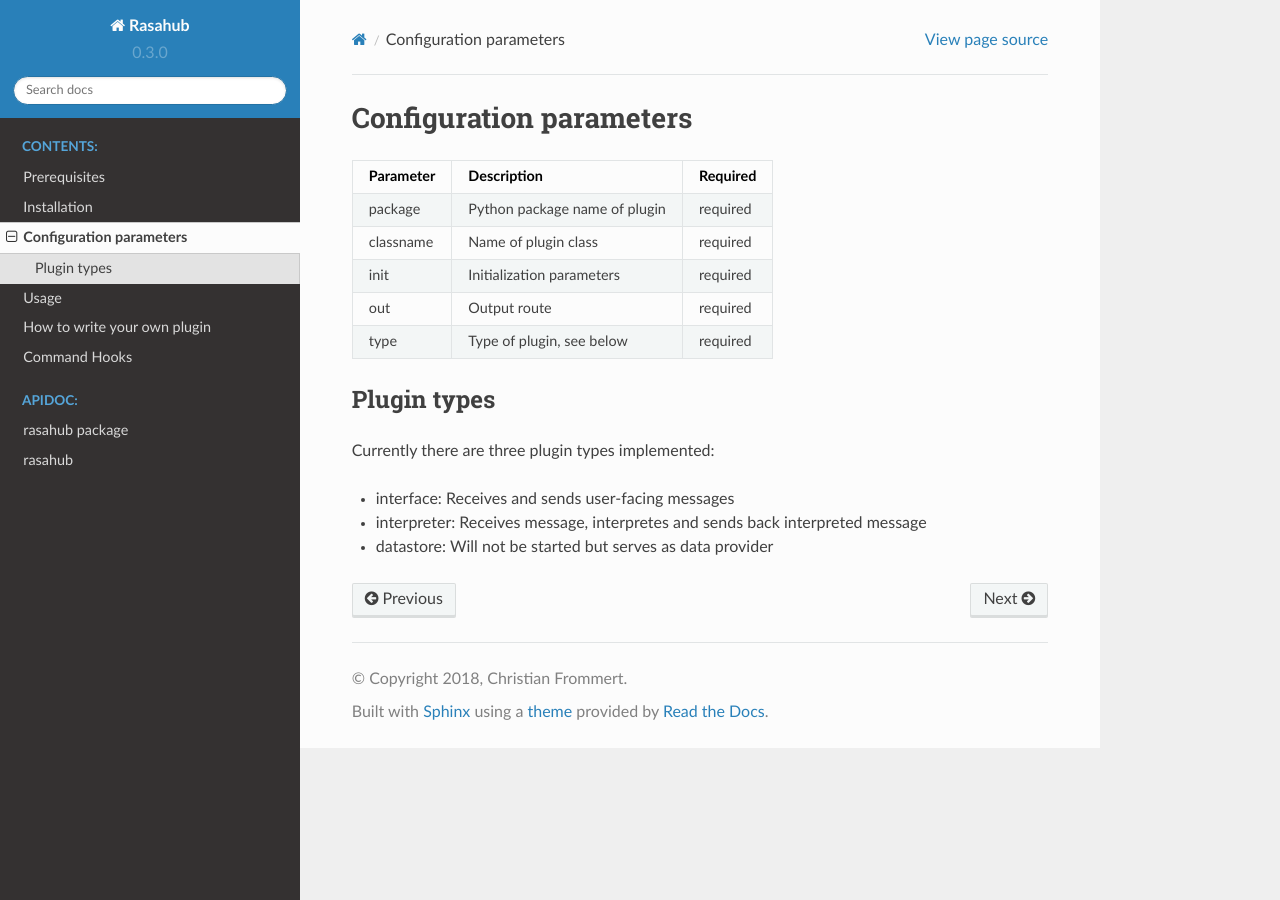
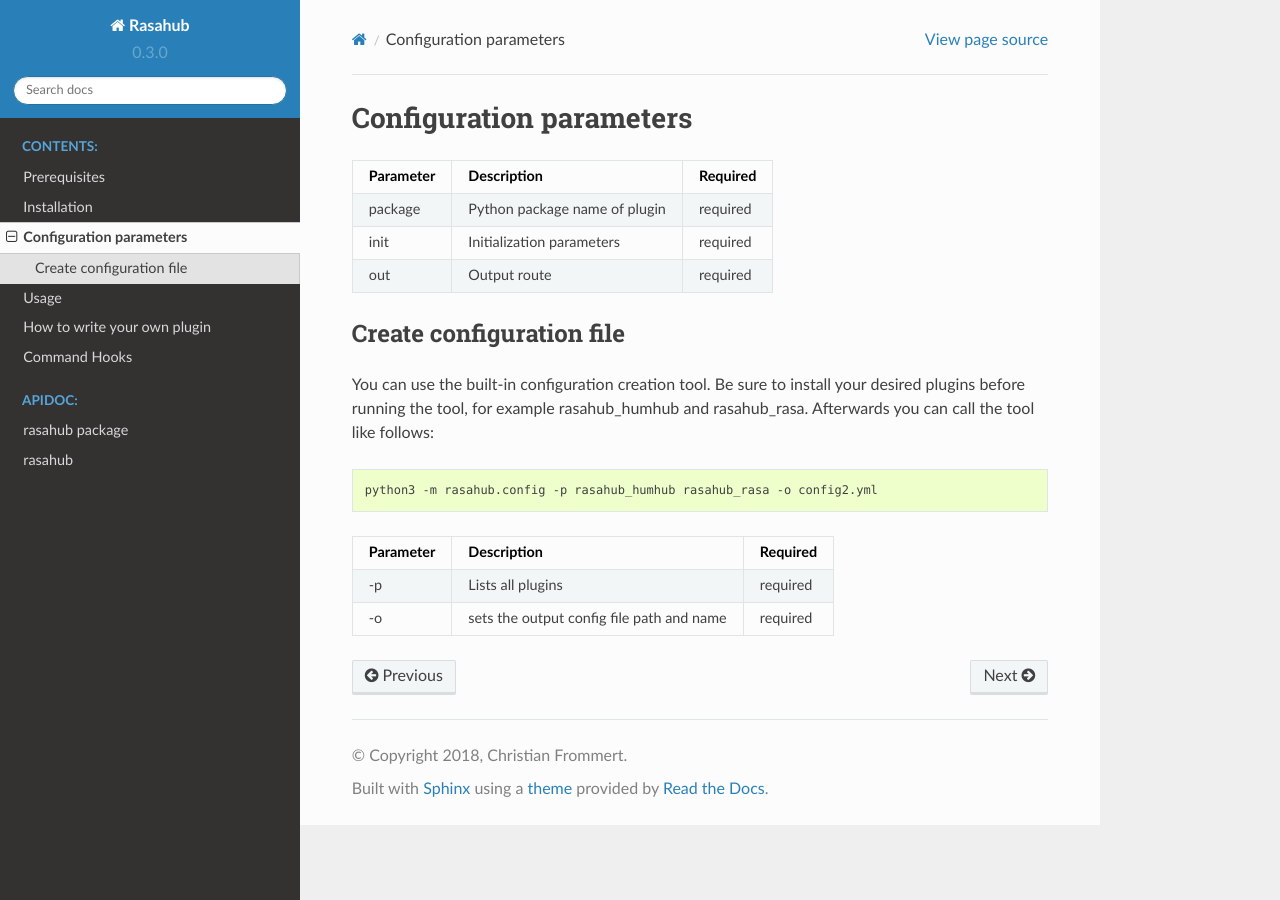
Before and after one commit to KMI-KPZ/rasahub, a Sphinx documentation site: the page built from docs/configuration.rst, in a window 1280 px wide. Built offline with Sphinx 7.4.7 and the Read the Docs theme 2.0.0, drawn with Linux system fonts in a browser that asks for light colours.

Commit message:
Adjust docs for config creation tool

```diff
--- a/docs/configuration.rst
+++ b/docs/configuration.rst
@@ -8,20 +8,28 @@
 +============+=======================================+===========+
 | package    | Python package name of plugin         | required  |
 +------------+---------------------------------------+-----------+
-| classname  | Name of plugin class                  | required  |
-+------------+---------------------------------------+-----------+
 | init       | Initialization parameters             | required  |
 +------------+---------------------------------------+-----------+
 | out        | Output route                          | required  |
 +------------+---------------------------------------+-----------+
-| type       | Type of plugin, see below             | required  |
-+------------+---------------------------------------+-----------+
 
-Plugin types
-------------
 
-Currently there are three plugin types implemented:
+Create configuration file
+-------------------------
 
-* interface: Receives and sends user-facing messages
-* interpreter: Receives message, interpretes and sends back interpreted message
-* datastore: Will not be started but serves as data provider
+You can use the built-in configuration creation tool.
+Be sure to install your desired plugins before running the tool, for example
+rasahub_humhub and rasahub_rasa. Afterwards you can call the tool like follows:
+
+.. code-block:: bash
+
+    python3 -m rasahub.config -p rasahub_humhub rasahub_rasa -o config2.yml
+
+
++------------+-------------------------------------------+-----------+
+| Parameter  | Description                               | Required  |
++============+===========================================+===========+
+| -p         | Lists all plugins                         | required  |
++------------+-------------------------------------------+-----------+
+| -o         | sets the output config file path and name | required  |
++------------+-------------------------------------------+-----------+
```
